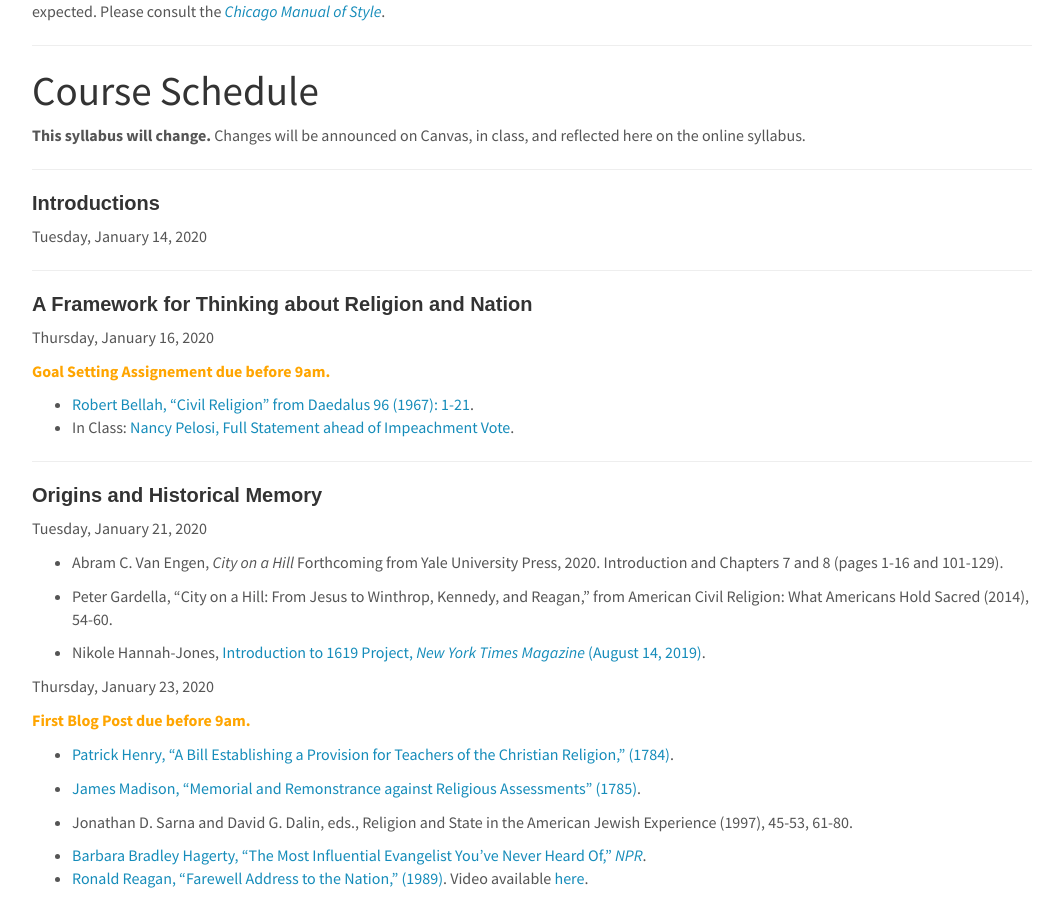
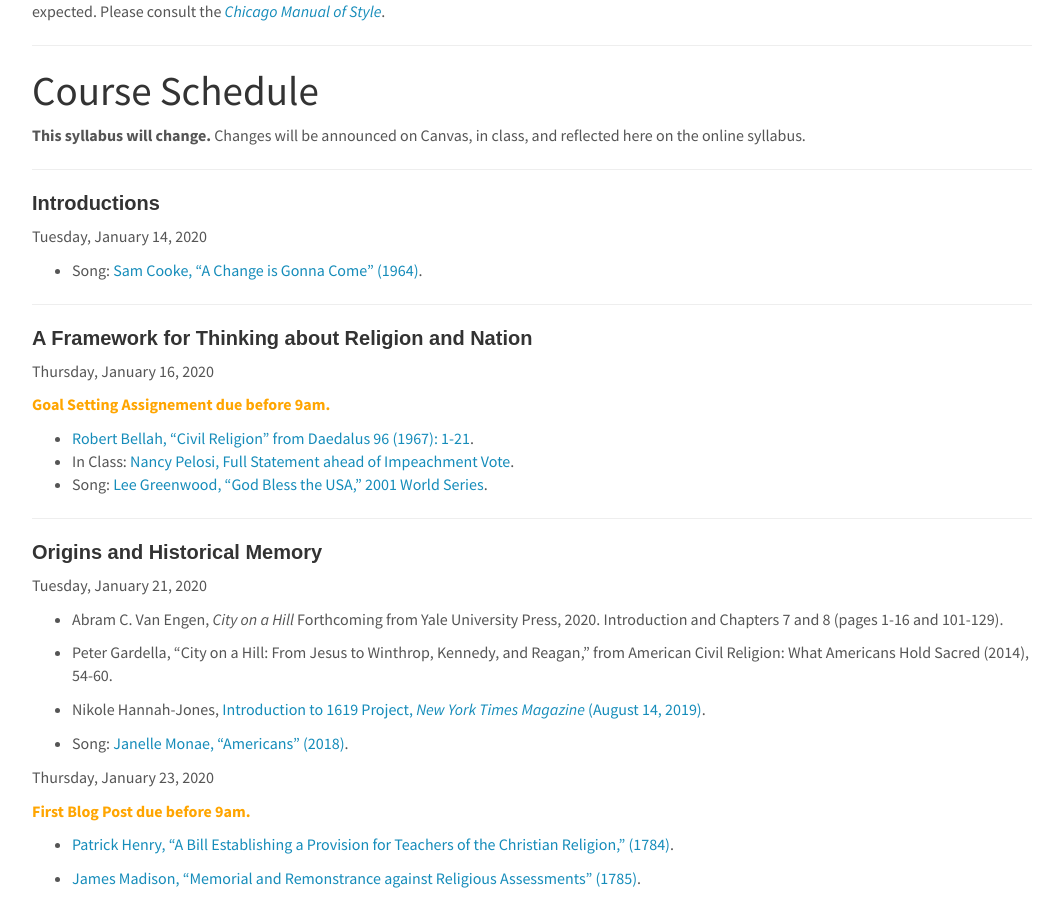
Before and after one commit to cyrusobrien/cyrusobrien, a Jekyll site: the page built from _pages/RelPol225.md, in a window 1280 px wide and 900 px high, scrolled down 3186 px. Shown: the whole window, without its empty margins (108-1171 px from the left). Built offline with Jekyll 4.4.1, drawn with Linux system fonts in a browser that asks for light colours.

Commit message:
new portrait

```diff
--- a/_pages/RelPol225.md
+++ b/_pages/RelPol225.md
@@ -122,6 +122,8 @@ You should write papers in a double-spaced, reader-friendly, size 12 font and us
 #### Introductions
 Tuesday, January 14, 2020
 
+* Song: [Sam Cooke, "A Change is Gonna Come" (1964)](https://www.youtube.com/watch?v=wEBlaMOmKV4).
+
 ***
 
 #### A Framework for Thinking about Religion and Nation
@@ -131,6 +133,7 @@ Thursday, January 16, 2020
 
 * [Robert Bellah, “Civil Religion” from Daedalus 96 (1967): 1-21](http://www.robertbellah.com/articles_5.htm).
 * In Class: [Nancy Pelosi, Full Statement ahead of Impeachment Vote](https://www.youtube.com/watch?v=6SuOeDUtQSc).
+* Song: [Lee Greenwood, "God Bless the USA," 2001 World Series](https://www.youtube.com/watch?v=PvPgYLhOq24).
 
 ***
 
@@ -143,6 +146,8 @@ Tuesday, January 21, 2020
 * Peter Gardella, “City on a Hill: From Jesus to Winthrop, Kennedy, and Reagan,” from American Civil Religion: What Americans Hold Sacred (2014), 54-60.
 
 * Nikole Hannah-Jones, [Introduction to 1619 Project, _New York Times Magazine_ (August 14, 2019)](https://www.nytimes.com/interactive/2019/08/14/magazine/black-history-american-democracy.html).
+
+* Song: [Janelle Monae, "Americans" (2018)](https://www.youtube.com/watch?v=POZNheF-KdY).
 
 Thursday, January 23, 2020
 
```
